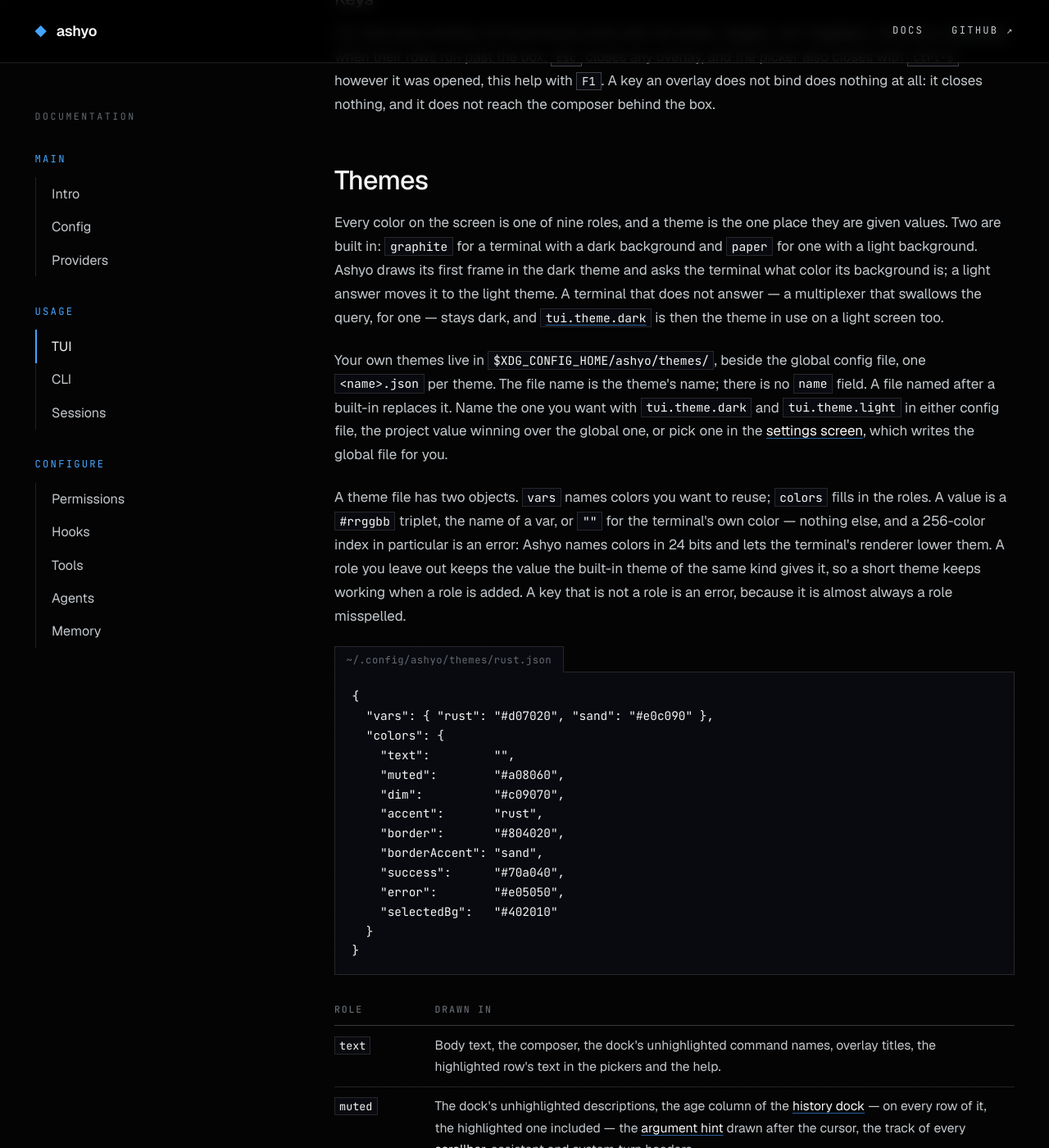
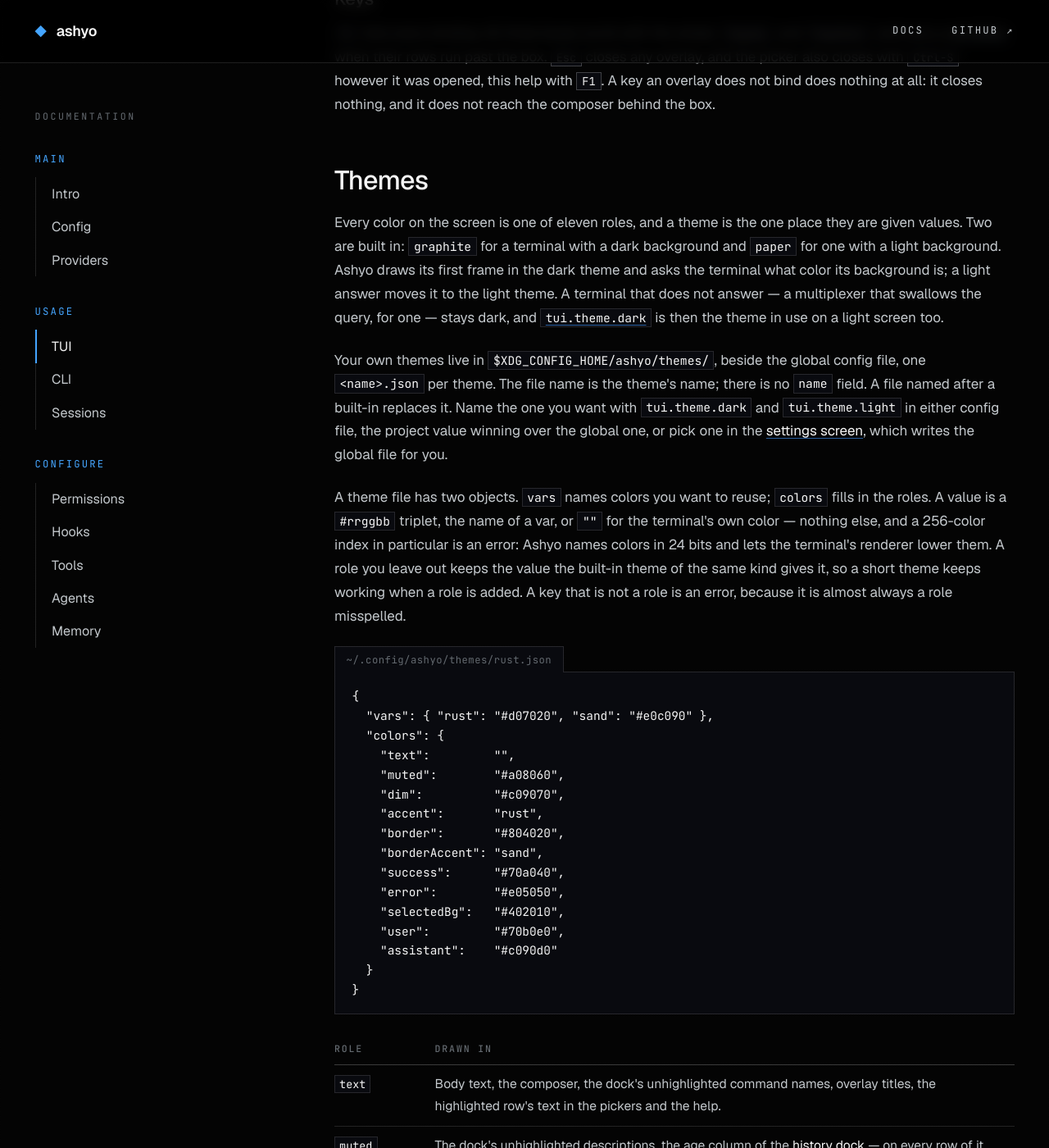
Before and after one commit to ashyo-ai/ashyo-ai.github.io, a Jekyll site: the page built from tui.html, in a window 1280 px wide and 1400 px high, scrolled down 14114 px. Shown: the whole window at 82% size. Built offline with Jekyll 4.4.1, drawn with Linux system fonts in a browser that asks for light colours; some of the changed text lies outside the part shown.

Commit message:
Palette Roles for User and Assistant

```diff
--- a/tui.html
+++ b/tui.html
@@ -138,7 +138,7 @@
 <p><kbd>F1</kbd> lists every binding. All three boxes scroll with the wheel, <kbd>PageUp</kbd>, and <kbd>PageDown</kbd>, and carry a <a href="#scrolling">scrollbar</a> when their rows run past the box. <kbd>Esc</kbd> closes any overlay, and the picker also closes with <kbd>Ctrl-S</kbd> however it was opened, this help with <kbd>F1</kbd>. A key an overlay does not bind does nothing at all: it closes nothing, and it does not reach the composer behind the box.</p>
 
 <h2 id="themes">Themes</h2>
-<p>Every color on the screen is one of nine roles, and a theme is the one place they are given values. Two are built in: <code>graphite</code> for a terminal with a dark background and <code>paper</code> for one with a light background. Ashyo draws its first frame in the dark theme and asks the terminal what color its background is; a light answer moves it to the light theme. A terminal that does not answer — a multiplexer that swallows the query, for one — stays dark, and <code><a href="config.html#schema">tui.theme.dark</a></code> is then the theme in use on a light screen too.</p>
+<p>Every color on the screen is one of eleven roles, and a theme is the one place they are given values. Two are built in: <code>graphite</code> for a terminal with a dark background and <code>paper</code> for one with a light background. Ashyo draws its first frame in the dark theme and asks the terminal what color its background is; a light answer moves it to the light theme. A terminal that does not answer — a multiplexer that swallows the query, for one — stays dark, and <code><a href="config.html#schema">tui.theme.dark</a></code> is then the theme in use on a light screen too.</p>
 <p>Your own themes live in <code>$XDG_CONFIG_HOME/ashyo/themes/</code>, beside the global config file, one <code>&lt;name&gt;.json</code> per theme. The file name is the theme's name; there is no <code>name</code> field. A file named after a built-in replaces it. Name the one you want with <code>tui.theme.dark</code> and <code>tui.theme.light</code> in either config file, the project value winning over the global one, or pick one in the <a href="#settings">settings screen</a>, which writes the global file for you.</p>
 <p>A theme file has two objects. <code>vars</code> names colors you want to reuse; <code>colors</code> fills in the roles. A value is a <code>#rrggbb</code> triplet, the name of a var, or <code>""</code> for the terminal's own color — nothing else, and a 256-color index in particular is an error: Ashyo names colors in 24 bits and lets the terminal's renderer lower them. A role you leave out keeps the value the built-in theme of the same kind gives it, so a short theme keeps working when a role is added. A key that is not a role is an error, because it is almost always a role misspelled.</p>
 <div class="file-label">~/.config/ashyo/themes/rust.json</div>
@@ -153,7 +153,9 @@
     "borderAccent": "sand",
     "success":      "#70a040",
     "error":        "#e05050",
-    "selectedBg":   "#402010"
+    "selectedBg":   "#402010",
+    "user":         "#70b0e0",
+    "assistant":    "#c090d0"
   }
 }</pre>
 <table>
@@ -167,6 +169,8 @@
 <tr><td><code>success</code></td><td>Your own turn headers.</td></tr>
 <tr><td><code>error</code></td><td>Error text.</td></tr>
 <tr><td><code>selectedBg</code></td><td>The background of the highlighted row in pickers and the help.</td></tr>
+<tr><td><code>user</code></td><td>What you said, wherever a surface colors a row by who spoke — nothing draws it yet.</td></tr>
+<tr><td><code>assistant</code></td><td>What the assistant said, in those same places — nothing draws it yet.</td></tr>
 </table>
 <p>Both config files and the file of the theme in use are checked once a second. Naming another theme, or saving the one you are running, recolors the screen within a second. A theme that cannot be used — missing, unparseable, holding a bad value or an unknown key — changes nothing: the theme in force stays and the <code>config:</code> field of the status line names the theme file and the error until you fix it. That is also what happens at startup, where Ashyo runs in the built-in theme for the terminal's kind and shows the error; a broken theme never keeps Ashyo from starting.</p>
 
```
